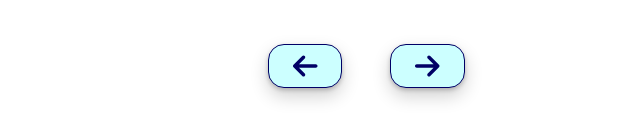
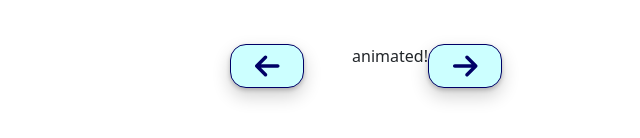
Before and after one commit to aayalapalacin/shifting_carousel, a React (Vite) app: page /demo in a window 1280 px wide. Shown: the part 752-890 px from the top of the page, without its empty margins (274-914 px from the left). Built offline with nearby package versions, Linux system fonts and the light colour scheme.

Commit message:
implemented btn animations state

```diff
--- a/src/components/shiftingCarouselBtn.jsx
+++ b/src/components/shiftingCarouselBtn.jsx
@@ -23,10 +23,10 @@ export const ShiftingCarouselBtn = ({
   rightArrowColor,
   arrowRightBGColor,
 
-  boxShadow
+  boxShadow,
+  btnAnimation
 })=>{
 
-    const [enlarged, setEnlarged] = useState(false);
     const [marginTopCalc, setMarginTopCalc] = useState(0);
 
   useEffect(()=>{
@@ -54,10 +54,7 @@ export const ShiftingCarouselBtn = ({
         }
     };
 
-    const handleBtnAnimation = () => {
-      setEnlarged(true);
-      setTimeout(() => setEnlarged(false), 300); // Return to normal size after 300ms
-    };
+
 
     return(
       <>
@@ -78,14 +75,13 @@ export const ShiftingCarouselBtn = ({
             color: `${leftArrowColor ? leftArrowColor : "skyblue"}`,
             backgroundColor: `${leftArrowBGColor ? leftArrowBGColor : "white"}`
           }}
-          className={`carousel-btn fs-3 ${enlarged ? 'englarged2' : ''} ${boxShadow ? "boxShadow" : ""}  me-5`}
+          className={`carousel-btn fs-3 ${btnAnimation ? 'carouse-btn-animation' : ''} ${boxShadow ? "boxShadow" : ""}  me-5`}
           onClick={() => {
             setCarouselSlide(handleCarouselSlideLeft());
-            handleBtnAnimation();
           }}>
         <FontAwesomeIcon icon={faArrowLeft}/>
       </button>
-
+      {btnAnimation ? "animated!": "no animation"}
         <button
           type="button"
           style={{
@@ -96,10 +92,10 @@ export const ShiftingCarouselBtn = ({
             color: `${rightArrowColor ? rightArrowColor : "skyblue"}`,
             backgroundColor: `${arrowRightBGColor ? arrowRightBGColor : "white"}`,
           }}
-          className={`carousel-btn fs-3 ${enlarged ? 'englarged1' : ''} ${boxShadow ? "boxShadow" : ""}  `}
+          carouse-btn-animation
+          className={`carousel-btn fs-3 ${btnAnimation ? 'carouse-btn-animation' : ''} ${boxShadow ? "boxShadow" : ""}  `}
           onClick={() => {
             setCarouselSlide(handleCarouselSlideRight())
-            handleBtnAnimation();
           }
             }
             >
--- a/src/components/shiftingCarouselDemo.jsx
+++ b/src/components/shiftingCarouselDemo.jsx
@@ -108,6 +108,7 @@ function ShiftingCarouselDemo() {
   const [leftBorderType, setLeftBorderType] = useState("solid");
   const [rightBorderType, setRightBorderType] = useState("solid");
   const [boxShadow, setBoxShadow] = useState(true);
+  const [btnAnimation, setBtnAnimation] = useState(true);
 
 
 
@@ -145,6 +146,7 @@ function ShiftingCarouselDemo() {
         rightArrowColor={arrowRightColor}
         arrowRightBGColor={arrowRightBGColor}
         boxShadow={boxShadow}
+        btnAnimation={btnAnimation}
         />
 
        <CarouselDemo
@@ -182,6 +184,7 @@ function ShiftingCarouselDemo() {
 
         setBoxShadow={setBoxShadow}
         boxShadow={boxShadow}
+        btnAnimation={btnAnimation}
         />
     </div>
   )
--- a/src/components/shiftingCarouselMain.jsx
+++ b/src/components/shiftingCarouselMain.jsx
@@ -23,88 +23,9 @@ arrowLeftBorderColorProp ,
        leftBorderTypeProp,
      rightBorderTypeProp ,
             boxShadowProp,
+            btnAnimationProp,
 
 }) {
-//   const carouselDataBackup = [
-//     {
-//       carouselImg:"https://picsum.photos/id/90/200",
-//       carouselTitle: "Item 1",
-//       carouselDescrtiption: (
-//         <ul>
-//           <li>8+ cribs for naptime</li>
-//           <li>8+ strollers for enjoying outdoors</li>
-//           <li>50+ toys promoting development</li>
-//         </ul>
-//       ),
-//     },
-//     {
-//       carouselImg:"https://picsum.photos/id/200/200",
-//       carouselTitle: "Item 2",
-//       carouselDescrtiption: (
-//         <ul>
-//           <li>8+ cribs for naptime</li>
-//           <li>8+ strollers for enjoying outdoors</li>
-//           <li>50+ toys promoting development</li>
-//         </ul>
-//       ),
-//     },
-//     {
-//       carouselImg:"https://picsum.photos/id/2/200",
-//       carouselTitle: "Item 3",
-//       carouselDescrtiption: (
-//         <ul>
-//           <li>
-//  5 large fenced in play areas designated for different age groups
-//           </li>
-//           <li>3 playground structures</li>
-//         </ul>
-//       ),
-//     },
-//     {
-//       carouselImg:"https://picsum.photos/id/45/200",
-//       carouselTitle: "Item 4",
-//       carouselDescrtiption: (
-//         <ul>
-//           <li>10+ Art project supplies</li>
-//           <li>Sanbox used for sensory motor skills</li>
-//           <li>Diverse book collection</li>
-//         </ul>
-//       ),
-//     },
-//     {
-//       carouselImg:"https://picsum.photos/id/67/200",
-//       carouselTitle: "Item 5",
-//       carouselDescrtiption: (
-//         <ul>
-//           <li>Fish Tank that is regulated daily</li>
-//           <li>10+ science kits</li>
-//           <li>Art supplies for independent </li>
-//         </ul>
-//       ),
-//     },
-//     {
-//       carouselImg:"https://picsum.photos/id/67/200",
-//       carouselTitle: "Item 6",
-//       carouselDescrtiption: (
-//         <ul>
-//           <li>Fish Tank that is regulated daily</li>
-//           <li>10+ science kits</li>
-//           <li>Art supplies for independent </li>
-//         </ul>
-//       ),
-//     },
-//     {
-//       carouselImg:"https://picsum.photos/id/67/200",
-//       carouselTitle: "Item 7",
-//       carouselDescrtiption: (
-//         <ul>
-//           <li>Fish Tank that is regulated daily</li>
-//           <li>10+ science kits</li>
-//           <li>Art supplies for independent </li>
-//         </ul>
-//       ),
-//     },
-//   ];
 
   const [carouselSlide, setCarouselSlide] = useState(0);
  const carouselProps ={
@@ -127,7 +48,9 @@ arrowLeftBorderColorProp ,
   "arrowLeftBorderColor": arrowLeftBorderColorProp  ? arrowLeftBorderColorProp :"#000066",
   "leftBorderType": leftBorderTypeProp ? leftBorderTypeProp :"solid",
   "rightBorderType": rightBorderTypeProp  ? rightBorderTypeProp  : "solid",
-  "boxShadow": boxShadowProp ? boxShadowProp:true
+  "boxShadow": boxShadowProp ? boxShadowProp:true,
+  "btnAnimation": btnAnimationProp ? btnAnimationProp:true
+
 
 }
 
@@ -166,6 +89,7 @@ arrowLeftBorderColorProp ,
         rightArrowColor={carouselProps.arrowRightColor}
         arrowRightBGColor={carouselProps.arrowRightBGColor}
         boxShadow={carouselProps.boxShadow}
+        btnAnimation={carouselProps.btnAnimation}
         />
 
 
@@ -192,5 +116,6 @@ arrowLeftBorderColorProp : PropTypes.string.isRequired,
        leftBorderTypeProp: PropTypes.string.isRequired,
      rightBorderTypeProp : PropTypes.string.isRequired,
             boxShadowProp: PropTypes.bool.isRequired,
+            btnAnimation: PropTypes.bool.isRequired,
 
 }
--- a/styles/shiftingCarouselBtn.css
+++ b/styles/shiftingCarouselBtn.css
@@ -2,3 +2,45 @@
 .boxShadow{
     box-shadow:  0 2px 4px 0 rgba(0, 0, 0, 0.2), 0 8px 18px 0 rgba(0, 0, 0, 0.19);
   }
+
+.carouse-btn-animation{
+  position: relative;
+  cursor:pointer;
+  user-select:none;
+  cursor: pointer;
+  transition-duration: 0.4s;
+  -webkit-transition-duration: 0.4s; /* Safari */
+}
+
+.carouse-btn-animation:hover {
+  transition-duration: 0.1s;
+  background-color: #3A3A3A;
+}
+
+.carouse-btn-animation:after {
+  content: "";
+  display: block;
+  position: absolute;
+  border-radius: 4em;
+  left: 0;
+  top:0;
+  width: 100%;
+  height: 100%;
+  opacity: 0;
+  transition: all 0.5s;
+  box-shadow: 0 0 12px 2.5px rgb(0 0 0);
+}
+
+.carouse-btn-animation:active:after {
+  box-shadow: 0 0 0 0 white;
+  position: absolute;
+  border-radius: 4em;
+  left: 0;
+  top:0;
+  opacity: 1;
+  transition: 0s;
+}
+
+.carouse-btn-animation:active {
+  top: 1px;
+}
```
